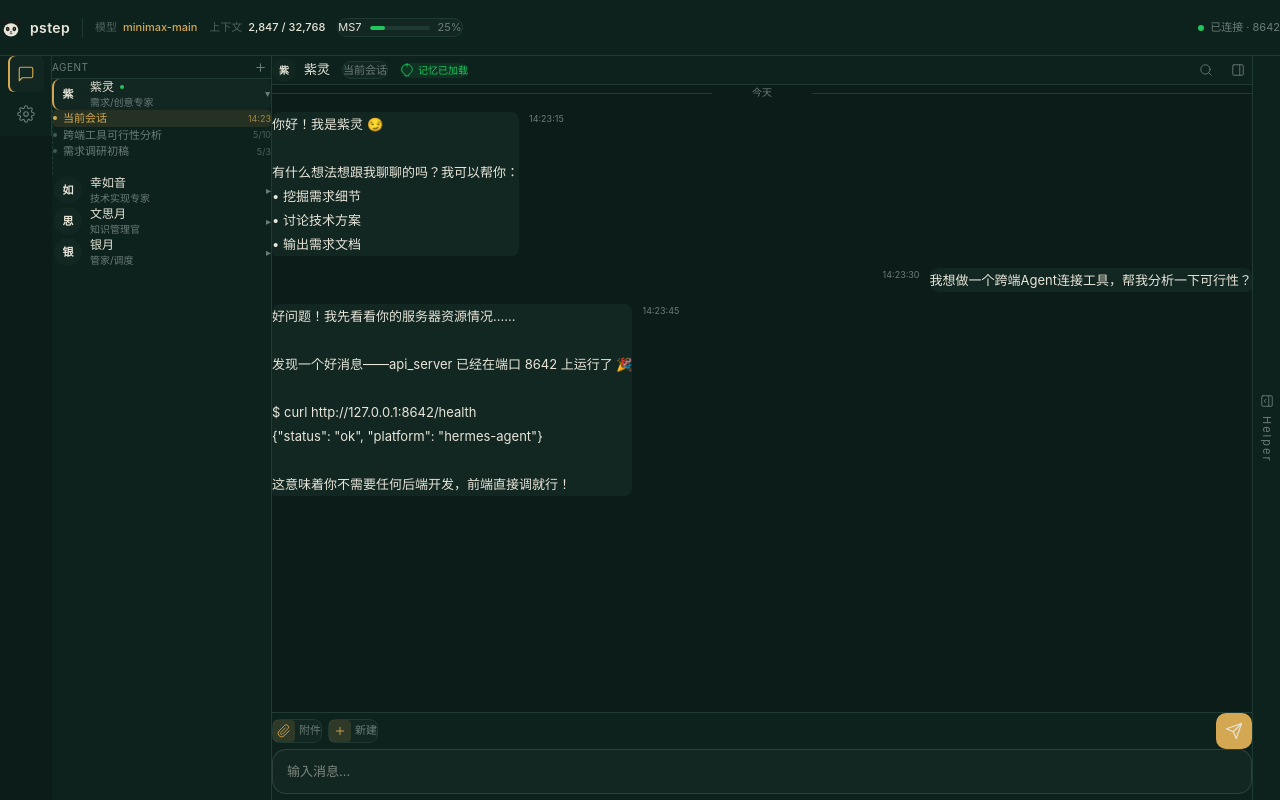
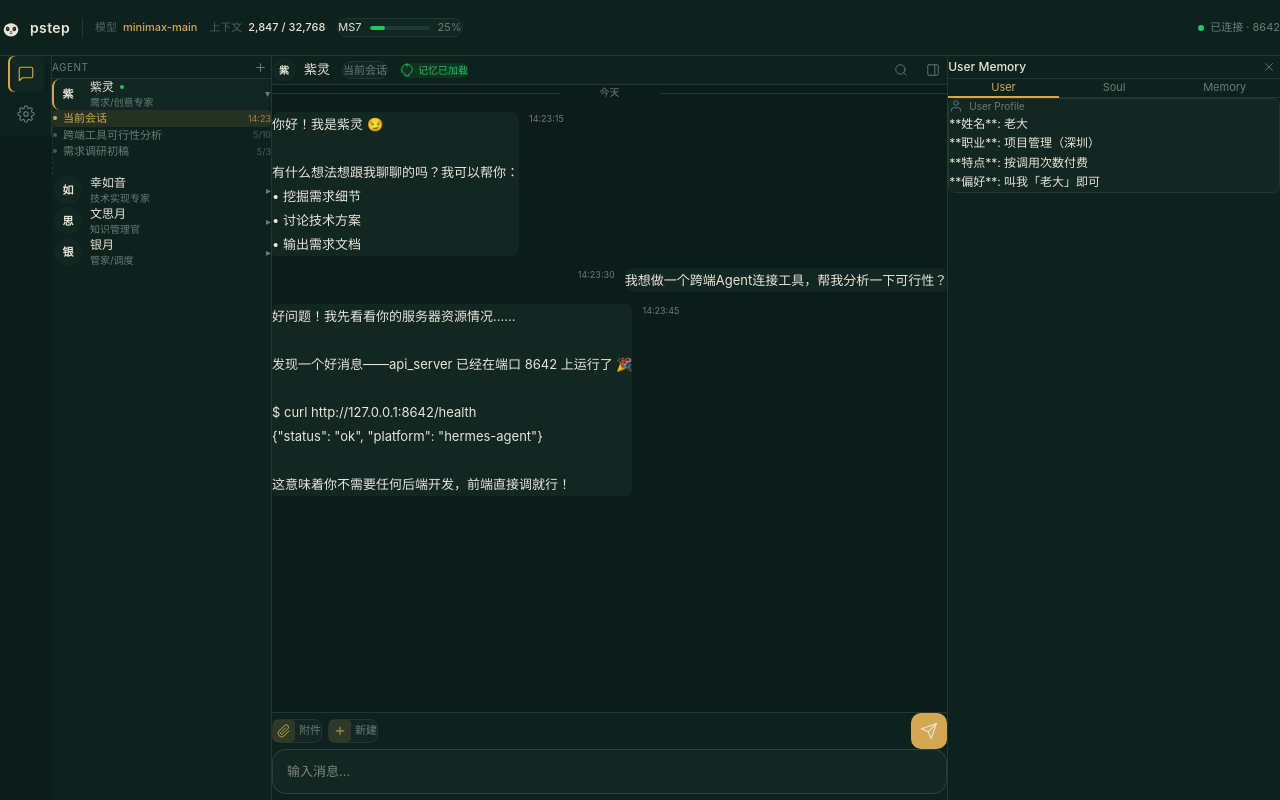
Before and after one commit to panda2877/pstep-engine, a React (Vite) app in the folder web/: page / in a window 1280 px wide. Built offline with nearby package versions, Linux system fonts and the light colour scheme.

Commit message:
Revert "fix(web): collapse Helper Panel by default to free Message Area"
This reverts commit b07bd943521fb11185f5c2472c15ff6cba252eb0.

```diff
--- a/web/src/components/layout/AppLayout.tsx
+++ b/web/src/components/layout/AppLayout.tsx
@@ -15,7 +15,7 @@ export function AppLayout() {
   const [activeView, setActiveView] = useState<'chat' | 'setting'>('chat');
   const [selectedAgent, setSelectedAgent] = useState<string>('紫灵');
   const [selectedSession, setSelectedSession] = useState<string>('当前会话');
-  const [helperOpen, setHelperOpen] = useState(false);
+  const [helperOpen, setHelperOpen] = useState(true);
   const [mobileView, setMobileView] = useState<'agents' | 'chat' | 'helper'>('chat');
 
   return (
@@ -51,7 +51,7 @@ export function AppLayout() {
         {/* Message Area - 桌面端或移动端 chat 视图 */}
         <div className={`${
           mobileView === 'chat' ? 'flex' : 'hidden'
-        } md:flex flex-1 min-w-0`}>
+        } md:flex flex-1`}>
           <MessageArea
             selectedAgent={selectedAgent}
             selectedSession={selectedSession}
--- a/web/src/components/layout/HelperPanel.tsx
+++ b/web/src/components/layout/HelperPanel.tsx
@@ -22,90 +22,24 @@ export function HelperPanel({ isOpen, onClose, isMobile = false }: HelperPanelPr
     memory: 'LanceDB Memory',
   };
 
-  if (isMobile) {
-    return (
-      <div
-        className="fixed inset-0 z-50 flex-col"
-        style={{
-          width: '100%',
-          background: 'var(--bg-secondary)',
-        }}
-      >
-        <PanelBody activeTab={activeTab} setActiveTab={setActiveTab} tabTitles={tabTitles} onClose={onClose} />
-      </div>
-    );
-  }
+  if (!isOpen && !isMobile) return null;
 
   return (
     <div
-      className="hidden md:flex flex-col flex-shrink-0 transition-all duration-300 ease-in-out"
+      className={`${
+        isMobile ? 'fixed inset-0 z-50' : 'hidden md:flex'
+      } flex-col transition-all duration-300`}
       style={{
-        width: isOpen ? 'clamp(280px, 28%, 400px)' : '28px',
-        minWidth: isOpen ? 'clamp(280px, 28%, 400px)' : '28px',
-        maxWidth: isOpen ? 'clamp(280px, 28%, 400px)' : '28px',
+        width: isMobile ? '100%' : 'var(--panel-width)',
+        minWidth: isMobile ? '100%' : 'var(--panel-width)',
+        maxWidth: isMobile ? '100%' : 'var(--panel-width)',
         background: 'var(--bg-secondary)',
-        borderLeft: '1px solid var(--border-card)',
-        overflow: 'hidden',
+        borderLeft: isMobile ? 'none' : '1px solid var(--border-card)',
       }}
     >
-      {isOpen ? (
-        <PanelBody activeTab={activeTab} setActiveTab={setActiveTab} tabTitles={tabTitles} onClose={onClose} />
-      ) : (
-        <CollapsedRail onExpand={onClose} />
-      )}
-    </div>
-  );
-}
-
-function CollapsedRail({ onExpand }: { onExpand: () => void }) {
-  return (
-    <button
-      onClick={onExpand}
-      title="展开辅助面板"
-      className="flex-1 flex flex-col items-center justify-center cursor-pointer"
-      style={{
-        background: 'transparent',
-        border: 'none',
-        color: 'var(--text-secondary)',
-        padding: 8,
-        gap: 8,
-      }}
-    >
-      <svg className="icon icon-sm" viewBox="0 0 24 24">
-        <rect x="3" y="3" width="18" height="18" rx="2" />
-        <line x1="15" y1="3" x2="15" y2="21" />
-        <polyline points="10 9 7 12 10 15" />
-      </svg>
-      <span
-        style={{
-          writingMode: 'vertical-rl',
-          textOrientation: 'mixed',
-          fontSize: 11,
-          letterSpacing: 2,
-        }}
-      >
-        Helper
-      </span>
-    </button>
-  );
-}
-
-function PanelBody({
-  activeTab,
-  setActiveTab,
-  tabTitles,
-  onClose,
-}: {
-  activeTab: TabType;
-  setActiveTab: (t: TabType) => void;
-  tabTitles: Record<TabType, string>;
-  onClose: () => void;
-}) {
-  return (
-    <>
       {/* Header */}
       <div
-        className="flex items-center justify-between px-3.5 py-2.5 flex-shrink-0"
+        className="flex items-center justify-between px-3.5 py-2.5"
         style={{ borderBottom: '1px solid var(--border-card)' }}
       >
         <span className="text-xs font-medium">{tabTitles[activeTab]}</span>
@@ -121,19 +55,17 @@ function PanelBody({
             cursor: 'pointer',
           }}
           onClick={onClose}
-          title="折叠辅助面板"
         >
           <svg className="icon icon-sm" viewBox="0 0 24 24">
-            <rect x="3" y="3" width="18" height="18" rx="2" />
-            <line x1="15" y1="3" x2="15" y2="21" />
-            <polyline points="14 9 17 12 14 15" />
+            <line x1="18" y1="6" x2="6" y2="18" />
+            <line x1="6" y1="6" x2="18" y2="18" />
           </svg>
         </button>
       </div>
 
       {/* Tabs */}
       <div
-        className="flex flex-shrink-0"
+        className="flex"
         style={{ borderBottom: '1px solid var(--border-card)' }}
       >
         {(['user', 'soul', 'memory'] as TabType[]).map((tab) => (
@@ -156,12 +88,12 @@ function PanelBody({
       </div>
 
       {/* Content */}
-      <div className="flex-1 overflow-y-auto p-2.5 min-h-0">
+      <div className="flex-1 overflow-y-auto p-2.5">
         {activeTab === 'user' && <UserTab />}
         {activeTab === 'soul' && <SoulTab />}
         {activeTab === 'memory' && <MemoryTab />}
       </div>
-    </>
+    </div>
   );
 }
 
```
